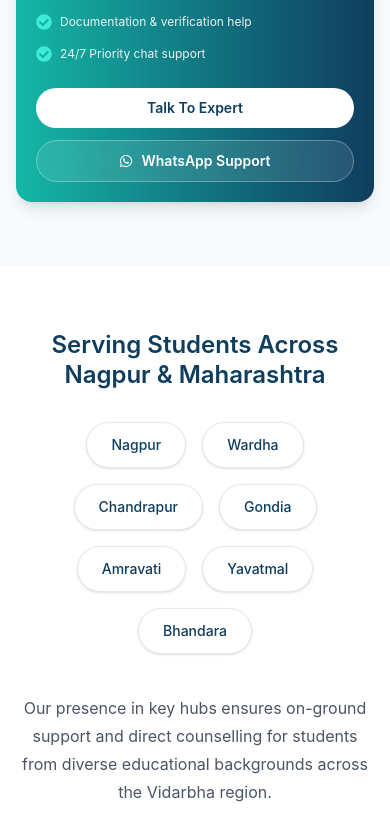
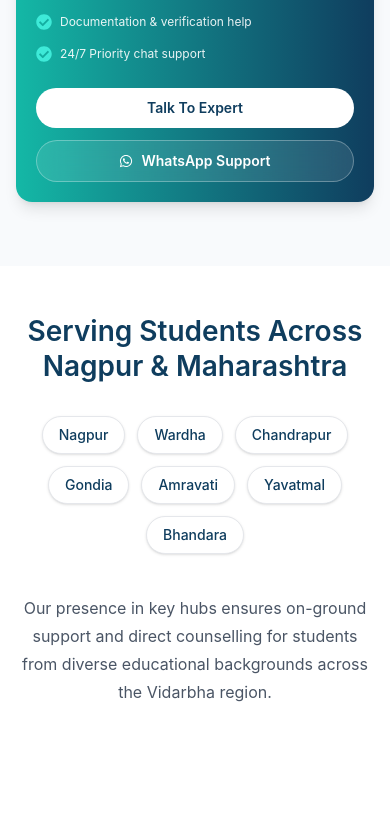
Before and after one commit to ntNayan23/future-star-foundation, a React (Vite) app in the folder frontend/: page / in a window 390 px wide. Shown: the part 2137-2977 px from the top of the page. After the commit the page ends 2891 px from the top, so only its background shows below. Built offline with nearby package versions, Linux system fonts and the light colour scheme.

Commit message:
updated the region sections

```diff
--- a/frontend/src/components/regions/Pills.tsx
+++ b/frontend/src/components/regions/Pills.tsx
@@ -11,12 +11,12 @@ const regions = [
 
 const Pills = () => {
   return (
-    <div className="mt-8 flex flex-wrap justify-center gap-4">
+    <div className="mx-auto mt-8 flex max-w-sm flex-wrap justify-center gap-3 md:max-w-none md:gap-4">
 
       {regions.map((region) => (
         <div
           key={region}
-          className="cursor-pointer rounded-full border border-gray-200 bg-white px-6 py-3 text-sm font-medium text-[#0F3D5E] shadow-sm transition-all duration-300 hover:border-[#14B8A6]/40 hover:bg-[#14B8A6]/5 hover:text-[#14B8A6]"
+          className="cursor-pointer rounded-full border border-gray-200 bg-white px-4 py-2 md:px-6 md:py-3 text-sm font-medium text-[#0F3D5E] shadow-sm transition-all duration-300 hover:border-[#14B8A6]/40 hover:bg-[#14B8A6]/5 hover:text-[#14B8A6]"
         >
           {region}
         </div>
--- a/frontend/src/components/regions/RegionsSection.tsx
+++ b/frontend/src/components/regions/RegionsSection.tsx
@@ -3,12 +3,12 @@ import Pills from "./Pills";
 
 const RegionsSection = () => {
   return (
-    <section className="bg-white py-16 md:py-20">
+    <section className="bg-white py-12 md:py-20">
 
       <div className="mx-auto max-w-5xl px-4 text-center sm:px-6 lg:px-8">
 
         {/* Heading */}
-        <h2 className="text-2xl font-semibold leading-tight text-[#0F3D5E] sm:text-3xl md:text-4xl">
+        <h2 className="text-[28px] font-semibold leading-tight text-[#0F3D5E] sm:text-3xl md:text-4xl">
           Serving Students Across Nagpur & Maharashtra
         </h2>
 
@@ -16,7 +16,7 @@ const RegionsSection = () => {
         <Pills />
 
         {/* Description */}
-        <p className="mx-auto mt-10 max-w-3xl text-base leading-7 text-gray-600">
+        <p className="mx-auto mt-10 max-w-3xl max-w-md text-base leading-7 text-gray-600">
           Our presence in key hubs ensures on-ground
           support and direct counselling for students
           from diverse educational backgrounds across
```
